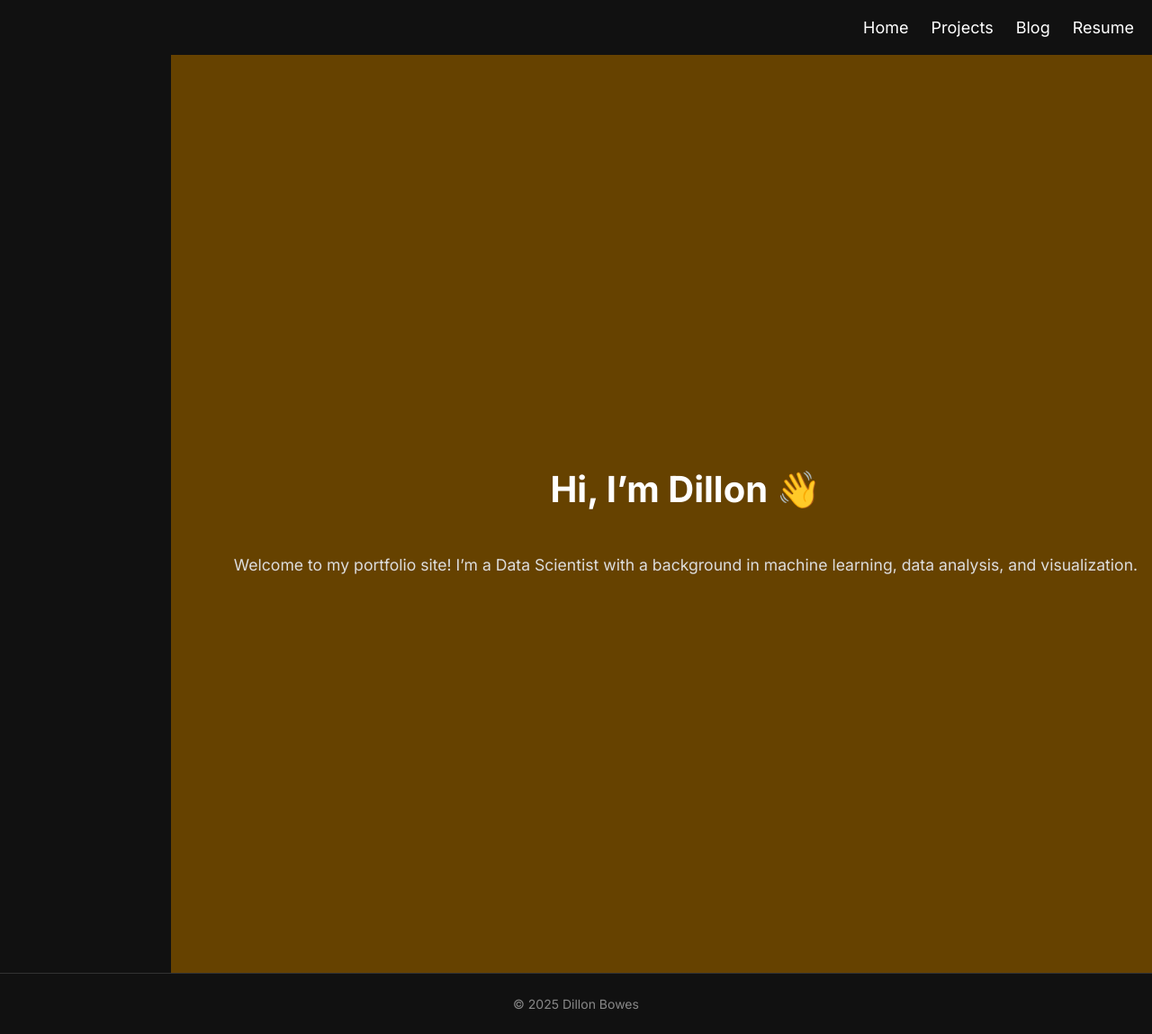
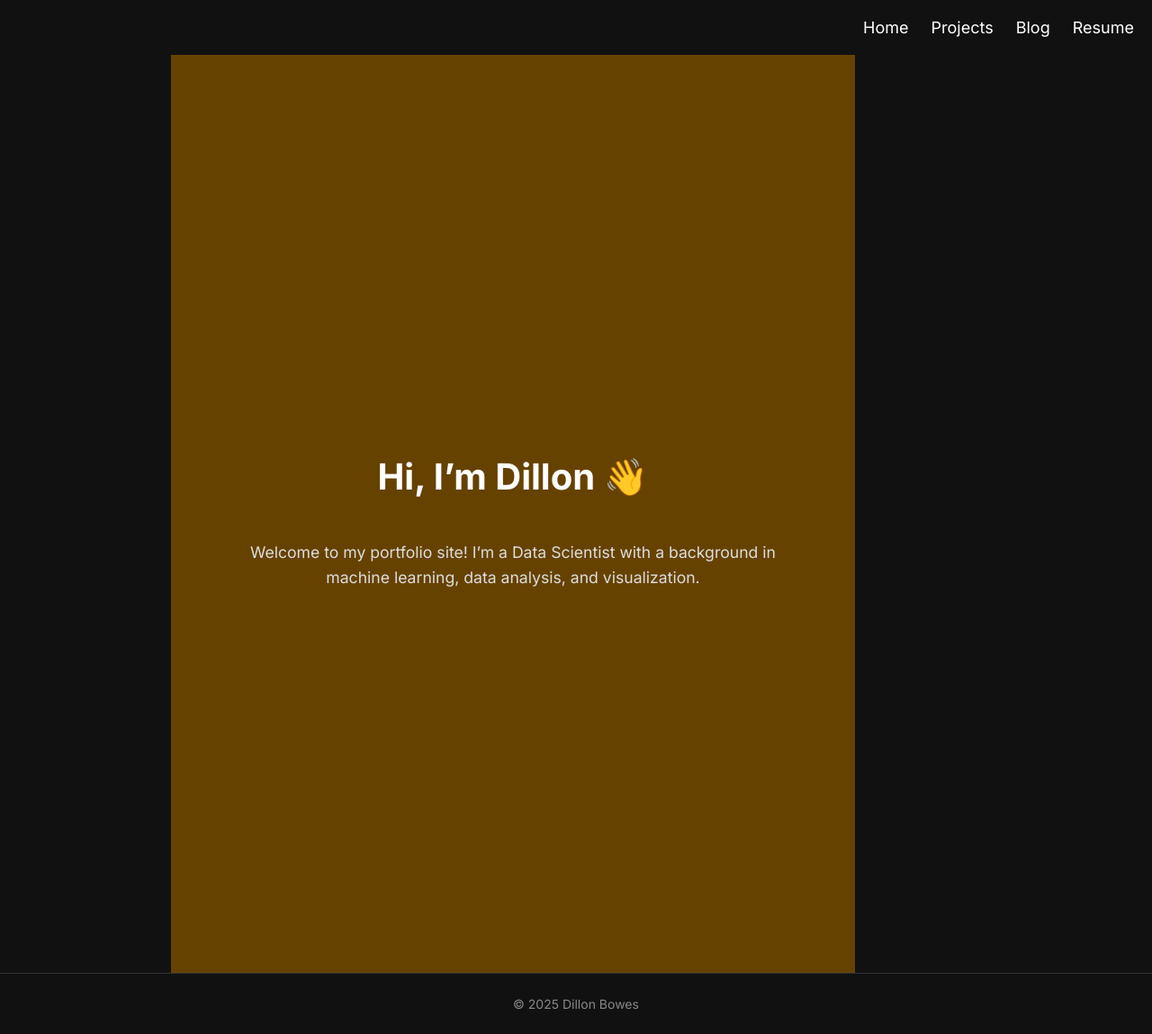
Before and after one commit to DillonBowes/dillonbowes.github.io, a Jekyll site: the page built from index.md, in a window 1280 px wide. Shown: the whole page at 90% size. Built offline with Jekyll 4.4.1, drawn with Linux system fonts in a browser that asks for light colours.

```diff
--- a/assets/css/style.css
+++ b/assets/css/style.css
@@ -142,7 +142,7 @@
 
 /* Home page overlay */
 .home-overlay {
-    width: 80vw;
+    width: 50vw;
     background: linear-gradient(rgba(0,0,0,0.6), rgba(0,0,0,0.6)), url('/assets/images/home_collage.png') center/cover no-repeat;
     min-height: 100vh; /* full viewport height */
     display: flex;
@@ -158,7 +158,7 @@
 /* Resume page overlay */
 .resume-overlay {
     background: linear-gradient(rgba(0,0,0,0.5), rgba(0,0,0,0.5)), url('/assets/images/resume-bg.png') center/cover no-repeat;
-    width: 80vw;
+    width: 50vw;
     min-height: 100vh; /* full viewport height */
     display: flex;
     flex-direction: column;
```
